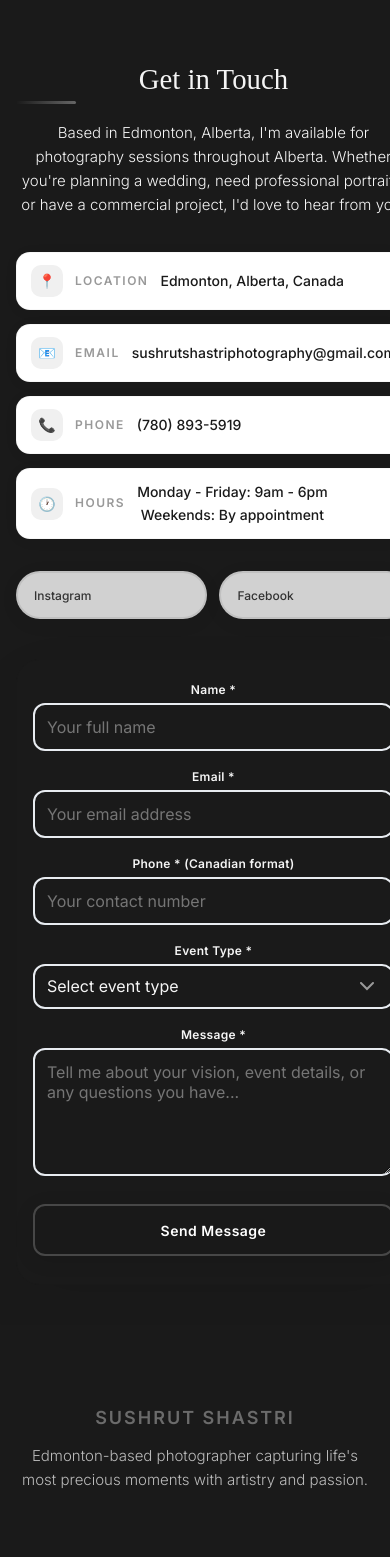
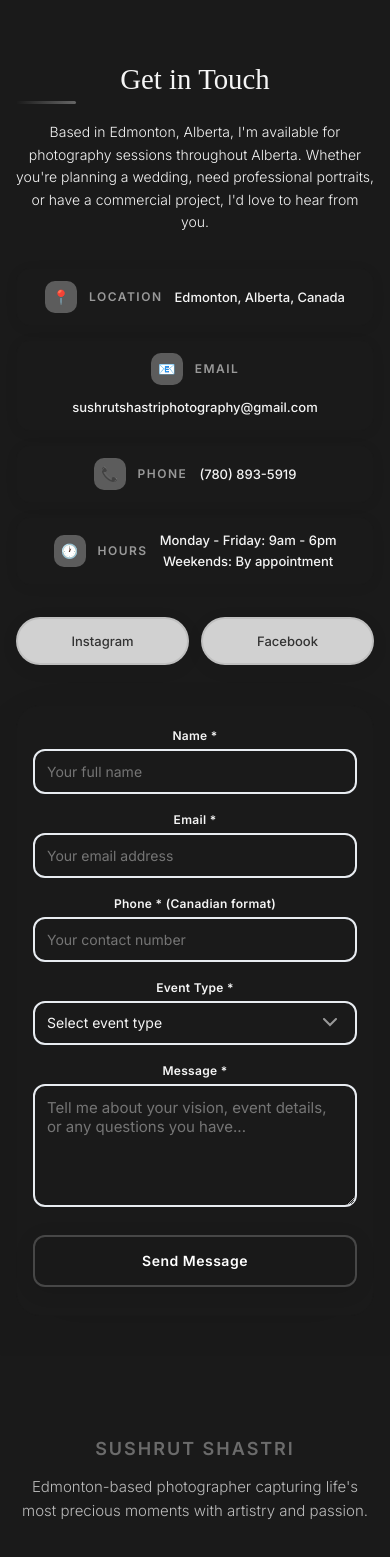
Before and after one commit to twishashastri/sushrut-photography, a React (Create React App) app in the folder client/: page /contact in a window 390 px wide. Shown: the part 420-1977 px from the top of the page. Built offline with nearby package versions, Linux system fonts and the light colour scheme; no server answers; a web font is replaced by a local one.

Commit message:
improve ui

```diff
--- a/client/src/pages/Gallery.js
+++ b/client/src/pages/Gallery.js
@@ -318,9 +318,6 @@ function Gallery() {
                           alt={photo.event || 'Gallery image'}
                           loading="lazy"
                         />
-                        {photo.event && (
-                          <span className="gallery-tag">{photo.event}</span>
-                        )}
                       </div>
                     </motion.div>
                   ))}
--- a/client/src/styles.css
+++ b/client/src/styles.css
@@ -2,9 +2,7 @@
    FONTS - PLAYFUL & UNIQUE
    ============================================================ */
 
-/* Font Variables */
 :root {
-  /* Playful Script Fonts */
   --font-pacifico: 'Pacifico', cursive;
   --font-dancing: 'Dancing Script', cursive;
   --font-sacramento: 'Sacramento', cursive;
@@ -15,24 +13,17 @@
   --font-ingrid: 'Ingrid Darling', cursive;
   --font-euphoria: 'Euphoria Script', cursive;
   --font-windsong: 'WindSong', cursive;
-
-  /* Bold & Dramatic */
   --font-abril: 'Abril Fatface', serif;
   --font-anton: 'Anton', sans-serif;
-
-  /* Elegant Fonts */
   --font-playfair: 'Playfair Display', serif;
   --font-cinzel: 'Cinzel', serif;
   --font-syne: 'Syne', sans-serif;
   --font-fraunces: 'Fraunces', serif;
-
-  /* Clean Modern Fonts */
   --font-inter: 'Inter', sans-serif;
   --font-space: 'Space Grotesk', sans-serif;
   --font-jakarta: 'Plus Jakarta Sans', sans-serif;
   --font-montserrat: 'Montserrat', sans-serif;
 
-  /* Colors & Spacing */
   --primary: #1A1A1A;
   --secondary: #6B6B6B;
   --light: #F5F5F5;
@@ -47,7 +38,6 @@
   --shadow-lg: 0 8px 16px rgba(0, 0, 0, 0.12);
 }
 
-/* ===== RESET & BASE ===== */
 * {
   box-sizing: border-box;
   font-family: var(--font-inter);
@@ -133,7 +123,6 @@ a {
   border-bottom: 2px solid white;
 }
 
-/* Mobile Menu */
 .mobile-menu-btn {
   display: none;
   background: none;
@@ -247,10 +236,9 @@ body.menu-open {
 }
 
 /* ============================================================
-   GLASS BUTTON STYLES - ONLY FOR SPECIFIC BUTTONS
+   GLASS BUTTON STYLES
    ============================================================ */
 
-/* Hero Buttons - Glass Effect */
 .hero-btn {
   display: inline-block;
   padding: 14px 36px;
@@ -272,7 +260,6 @@ body.menu-open {
   -webkit-tap-highlight-color: transparent;
 }
 
-/* Hero Primary - Glass */
 .hero-btn.primary {
   background: rgba(255, 255, 255, 0.15);
   backdrop-filter: blur(12px);
@@ -300,23 +287,6 @@ body.menu-open {
   transition-duration: 0.1s;
 }
 
-.hero-btn.primary::before {
-  content: '';
-  position: absolute;
-  top: 0;
-  left: -100%;
-  width: 100%;
-  height: 100%;
-  background: linear-gradient(90deg, transparent, rgba(255, 255, 255, 0.1), transparent);
-  transition: left 0.6s ease;
-  pointer-events: none;
-}
-
-.hero-btn.primary:hover::before {
-  left: 100%;
-}
-
-/* Hero Secondary - Glass */
 .hero-btn.secondary {
   background: rgba(255, 255, 255, 0.08);
   backdrop-filter: blur(12px);
@@ -344,23 +314,6 @@ body.menu-open {
   transition-duration: 0.1s;
 }
 
-.hero-btn.secondary::before {
-  content: '';
-  position: absolute;
-  top: 0;
-  left: -100%;
-  width: 100%;
-  height: 100%;
-  background: linear-gradient(90deg, transparent, rgba(255, 255, 255, 0.08), transparent);
-  transition: left 0.6s ease;
-  pointer-events: none;
-}
-
-.hero-btn.secondary:hover::before {
-  left: 100%;
-}
-
-/* About Button - Glass */
 .about-btn {
   display: inline-block;
   padding: 14px 32px;
@@ -401,23 +354,6 @@ body.menu-open {
   transition-duration: 0.1s;
 }
 
-.about-btn::before {
-  content: '';
-  position: absolute;
-  top: 0;
-  left: -100%;
-  width: 100%;
-  height: 100%;
-  background: linear-gradient(90deg, transparent, rgba(255, 255, 255, 0.08), transparent);
-  transition: left 0.6s ease;
-  pointer-events: none;
-}
-
-.about-btn:hover::before {
-  left: 100%;
-}
-
-/* Contact Social Links - Glass */
 .contact-social-link {
   padding: 12px 30px;
   background: rgba(255, 255, 255, 0.8);
@@ -459,23 +395,6 @@ body.menu-open {
   transition-duration: 0.1s;
 }
 
-.contact-social-link::before {
-  content: '';
-  position: absolute;
-  top: 0;
-  left: -100%;
-  width: 100%;
-  height: 100%;
-  background: linear-gradient(90deg, transparent, rgba(255, 255, 255, 0.2), transparent);
-  transition: left 0.6s ease;
-  pointer-events: none;
-}
-
-.contact-social-link:hover::before {
-  left: 100%;
-}
-
-/* Submit Button - Glass */
 .btn-submit {
   width: 100%;
   padding: 16px 32px;
@@ -521,27 +440,7 @@ body.menu-open {
   transform: none !important;
 }
 
-.btn-submit::before {
-  content: '';
-  position: absolute;
-  top: 0;
-  left: -100%;
-  width: 100%;
-  height: 100%;
-  background: linear-gradient(90deg, transparent, rgba(255, 255, 255, 0.08), transparent);
-  transition: left 0.6s ease;
-  pointer-events: none;
-}
-
-.btn-submit:hover:not(:disabled)::before {
-  left: 100%;
-}
-
-/* ============================================================
-   MOBILE TOUCH ENHANCEMENTS FOR GLASS BUTTONS
-   ============================================================ */
-
-/* Touch devices - Larger tap targets & remove hover on touch */
+/* Touch Enhancements */
 @media (hover: none) and (pointer: coarse) {
   .hero-btn,
   .about-btn,
@@ -553,7 +452,6 @@ body.menu-open {
     font-size: 1rem;
   }
 
-  /* Remove hover effects on touch, keep active/click */
   .hero-btn:hover,
   .about-btn:hover,
   .contact-social-link:hover,
@@ -561,7 +459,6 @@ body.menu-open {
     transform: none;
   }
 
-  /* Active state for touch - shows feedback */
   .hero-btn:active,
   .about-btn:active,
   .contact-social-link:active,
@@ -644,12 +541,8 @@ body.menu-open {
   0% { transform: translateX(0); }
   100% { transform: translateX(-50%); }
 }
-/*
-.hero-marquee:hover .hero-marquee-track {
-  animation-play-state: paused;
-}
-
-============================================================
+
+/* ============================================================
    ABOUT SECTION
    ============================================================ */
 
@@ -794,29 +687,9 @@ body.menu-open {
   animation: floatParticle 6s ease-in-out infinite;
 }
 
-.particle-1 {
-  width: 8px;
-  height: 8px;
-  top: 15%;
-  left: 10%;
-  animation-delay: 0s;
-}
-
-.particle-2 {
-  width: 6px;
-  height: 6px;
-  bottom: 20%;
-  right: 15%;
-  animation-delay: 2s;
-}
-
-.particle-3 {
-  width: 10px;
-  height: 10px;
-  top: 50%;
-  left: 80%;
-  animation-delay: 4s;
-}
+.particle-1 { width: 8px; height: 8px; top: 15%; left: 10%; animation-delay: 0s; }
+.particle-2 { width: 6px; height: 6px; bottom: 20%; right: 15%; animation-delay: 2s; }
+.particle-3 { width: 10px; height: 10px; top: 50%; left: 80%; animation-delay: 4s; }
 
 @keyframes floatParticle {
   0%, 100% { transform: translate(0, 0) scale(1); opacity: 0.3; }
@@ -1707,13 +1580,8 @@ body.menu-open {
   transition: opacity 0.3s ease;
 }
 
-.lightbox-prev {
-  left: -70px;
-}
-
-.lightbox-next {
-  right: -70px;
-}
+.lightbox-prev { left: -70px; }
+.lightbox-next { right: -70px; }
 
 .lightbox-prev:hover,
 .lightbox-next:hover {
@@ -1814,7 +1682,6 @@ body.menu-open {
   align-items: center;
   gap: 16px;
   padding: 16px 22px;
-  background: white;
   border-radius: 14px;
   box-shadow: 0 2px 15px rgba(0, 0, 0, 0.04);
   transition: all 0.35s cubic-bezier(0.4, 0, 0.2, 1);
@@ -1840,10 +1707,10 @@ body.menu-open {
   font-size: 18px;
 }
 
-.contact-details div:nth-child(1)::before { content: '📍'; background: #f0f0f0; text-align: center; line-height: 40px; }
-.contact-details div:nth-child(2)::before { content: '📧'; background: #f0f0f0; text-align: center; line-height: 40px; }
-.contact-details div:nth-child(3)::before { content: '📞'; background: #f0f0f0; text-align: center; line-height: 40px; }
-.contact-details div:nth-child(4)::before { content: '🕐'; background: #f0f0f0; text-align: center; line-height: 40px; }
+.contact-details div:nth-child(1)::before { content: '📍'; background: #ffffff4a; text-align: center; line-height: 40px; }
+.contact-details div:nth-child(2)::before { content: '📧'; background: #ffffff4a; text-align: center; line-height: 40px; }
+.contact-details div:nth-child(3)::before { content: '📞'; background: #ffffff4a; text-align: center; line-height: 40px; }
+.contact-details div:nth-child(4)::before { content: '🕐'; background: #ffffff4a; text-align: center; line-height: 40px; }
 
 .contact-details strong {
   display: block;
@@ -1858,7 +1725,7 @@ body.menu-open {
 
 .contact-details p {
   margin: 0;
-  color: #1a1a1a;
+  color: var(--light);
   font-size: 15px;
   font-weight: 500;
   font-family: var(--font-inter);
@@ -2859,18 +2726,29 @@ textarea.form-control {
    RESPONSIVE - TABLETS & MOBILE
    ============================================================ */
 
-/* Tablets and below */
-@media (max-width: 992px) {
+/* Tablets and below (1024px) */
+@media (max-width: 1024px) {
+  .container { padding: 0 20px; }
+  .events-grid { grid-template-columns: repeat(3, 1fr); }
   .gallery-masonry { column-count: 2; }
-  .contact-grid { grid-template-columns: 1fr; gap: 40px; }
-  .contact-info { padding: 0; }
   .gallery-header-modern { height: 40vh; min-height: 350px; }
   .gallery-header-inner h1 { font-size: 3rem; }
   .marquee-item { width: 220px; height: 160px; }
   .marquee-track { gap: 16px; }
-}
-
-/* Mobile Landscape & Tablets */
+  .album-photos-grid { grid-template-columns: repeat(auto-fill, minmax(280px, 1fr)); gap: 20px; }
+  .album-photo-wrapper img { height: 300px; }
+  .contact-grid { grid-template-columns: 1fr; gap: 40px; }
+  .contact-info { padding: 0; }
+  .contact-info h2 { color: var(--light); }
+  .contact-info > p { color: var(--light); }
+  .admin-tabs { overflow-x: auto; flex-wrap: nowrap; -webkit-overflow-scrolling: touch; }
+  .admin-tab { flex: 0 0 auto; white-space: nowrap; }
+  .dashboard-grid { grid-template-columns: repeat(auto-fit, minmax(200px, 1fr)); }
+  .stats-grid { grid-template-columns: repeat(2, 1fr); gap: 30px; }
+  .stat-item h3 { font-size: 2.5rem; }
+}
+
+/* Mobile Landscape & Tablets (768px) */
 @media (max-width: 768px) {
   /* Navigation */
   .nav-links { display: none; }
@@ -2882,6 +2760,7 @@ textarea.form-control {
   h1 { font-size: 28px !important; }
   h2 { font-size: 22px !important; }
   h3 { font-size: 18px !important; }
+  h4 { font-size: 16px !important; }
   p { font-size: 15px !important; line-height: 1.6 !important; }
 
   /* Container */
@@ -2893,7 +2772,7 @@ textarea.form-control {
   .hero-marquee-track { animation-duration: 25s; }
   .hero-title { font-size: 2.8rem !important; }
   .hero-buttons { flex-direction: column; align-items: center; }
-  .hero-btn { width: 100%; max-width: 280px; text-align: center; }
+  .hero-btn { width: 100%; max-width: 280px; text-align: center; padding: 12px 28px; font-size: 13px; }
 
   /* About */
   .about-grid { grid-template-columns: 1fr; gap: 30px; }
@@ -2941,18 +2820,19 @@ textarea.form-control {
 
   /* Contact */
   .contact-hero { height: 40vh; min-height: 300px; }
-  .contact-hero .parallax-content h1 { font-size: 2.5rem; }
-  .contact-info h2 { font-size: 2.2rem !important; }
-  .contact-info > p { font-size: 0.95rem; }
-  .contact-details p { font-size: 14px !important; }
-  .contact-form-card { padding: 30px 24px 35px 24px !important; }
-  .contact-form-parallax { padding: 40px 0; }
-  .contact-social-links { flex-wrap: wrap; }
-  .contact-social-link { padding: 10px 24px; font-size: 13px; }
+  .contact-hero .parallax-content h1 { font-size: 2.5rem !important; }
+  .contact-info h2 { font-size: 1.8rem !important; }
+  .contact-info > p { font-size: 14px !important; }
+  .contact-details p { font-size: 13px !important; }
+  .contact-form-card { padding: 25px 18px 30px 18px !important; }
+  .contact-form-parallax { padding: 40px 0 !important; }
+  .contact-social-links { flex-wrap: wrap !important; }
+  .contact-social-link { padding: 10px 24px; font-size: 13px !important; }
 
   /* Form */
-  .form-group input, .form-group select { padding: 12px 16px; font-size: 15px; }
-  .form-group textarea { padding: 12px 16px; font-size: 15px; }
+  .form-group input, .form-group select { padding: 12px 16px; font-size: 15px !important; }
+  .form-group label {font-size: 12px !important; }
+  .form-group textarea { padding: 12px 16px; font-size: 15px !important; }
   .btn-submit { padding: 14px 24px; font-size: 15px; }
   .form-row { grid-template-columns: 1fr; gap: 0; }
 
@@ -3010,7 +2890,7 @@ textarea.form-control {
   .section-subtitle { font-size: 0.95rem; padding: 0 20px; }
 }
 
-/* Small Mobile */
+/* Small Mobile (480px) */
 @media (max-width: 480px) {
   /* Hero */
   .hero-marquee-content h1 { font-size: 2rem; }
@@ -3048,13 +2928,13 @@ textarea.form-control {
   /* Contact */
   .contact-form-card { padding: 22px 16px 28px 16px !important; }
   .form-group { margin-bottom: 18px; }
-  .form-group input, .form-group select { padding: 10px 14px; font-size: 14px; }
-  .form-group textarea { padding: 10px 14px; font-size: 14px; min-height: 100px; }
-  .form-group label { font-size: 12px; }
-  .btn-submit { padding: 12px 20px; font-size: 14px; }
-  .contact-details div { padding: 12px 14px; gap: 12px; }
+  .form-group input, .form-group select { padding: 10px 14px; font-size: 14px !important; }
+  .form-group textarea { padding: 10px 14px; font-size: 14px; min-height: 100px !important; }
+  .form-group label { font-size: 12px !important; }
+  .btn-submit { padding: 12px 20px; font-size: 14px !important; }
+  .contact-details div { padding: 12px 14px; gap: 12px; flex-flow: wrap; justify-content: center !important; }
   .contact-details div::before { width: 32px; height: 32px; font-size: 14px; line-height: 32px; }
-  .contact-social-link { flex: 1; text-align: center; padding: 10px 16px; font-size: 12px; }
+  .contact-social-link { flex: 1; text-align: center; padding: 10px 16px; font-size: 12px;justify-content: space-around; }
   .success-message::before { width: 56px; height: 56px; font-size: 26px; line-height: 56px; }
   .success-message h3 { font-size: 1.3rem; }
 
@@ -3089,7 +2969,9 @@ textarea.form-control {
   .hero-btn { width: 100%; max-width: 280px; text-align: center; }
 }
 
-/* Extra small devices */
+/* Extra small devices (576px) */
 @media (max-width: 576px) {
   .events-grid { grid-template-columns: 1fr; }
-}
+  .gallery-masonry { column-count: 2; }
+  .album-photos-grid { grid-template-columns: 1fr; }
+}
```
